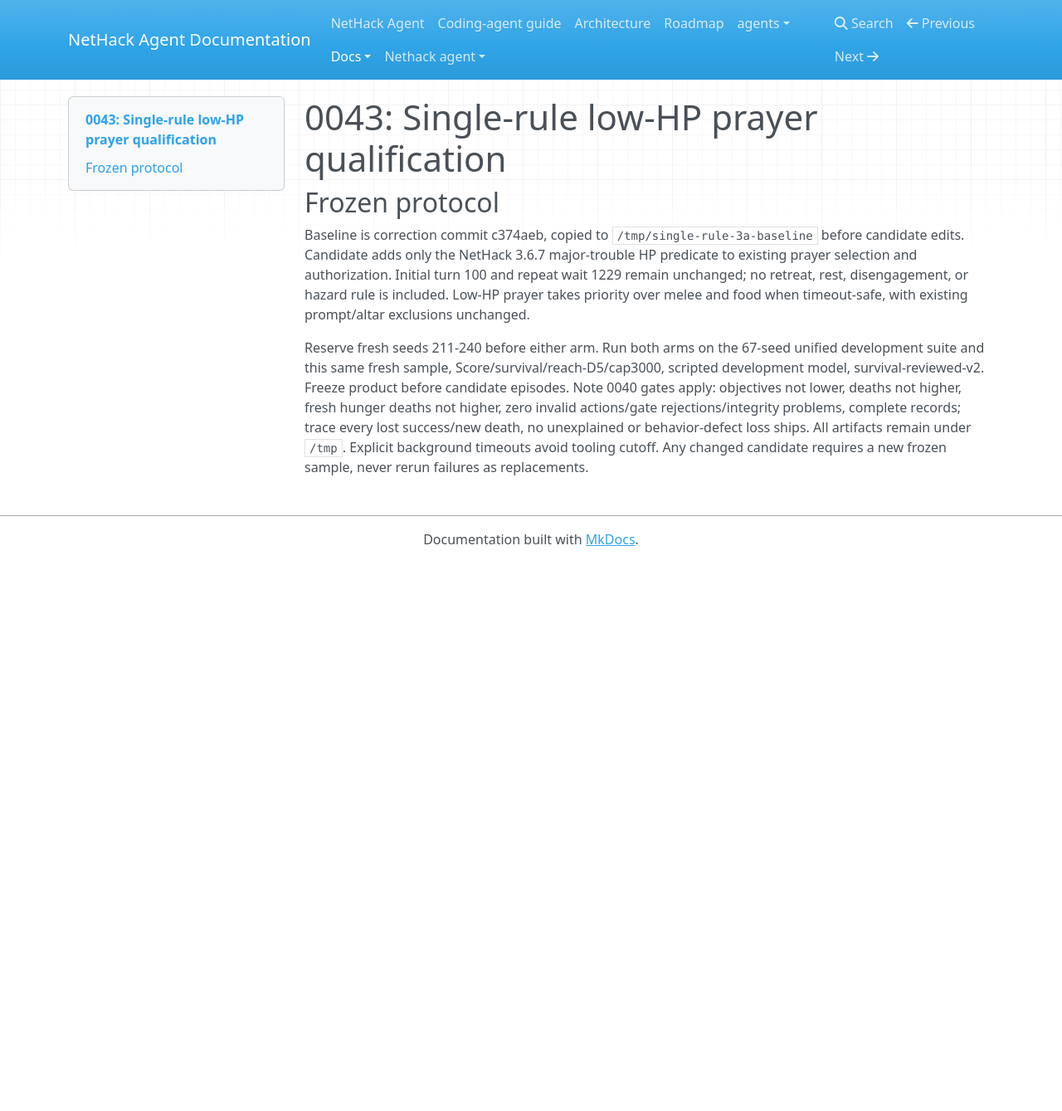
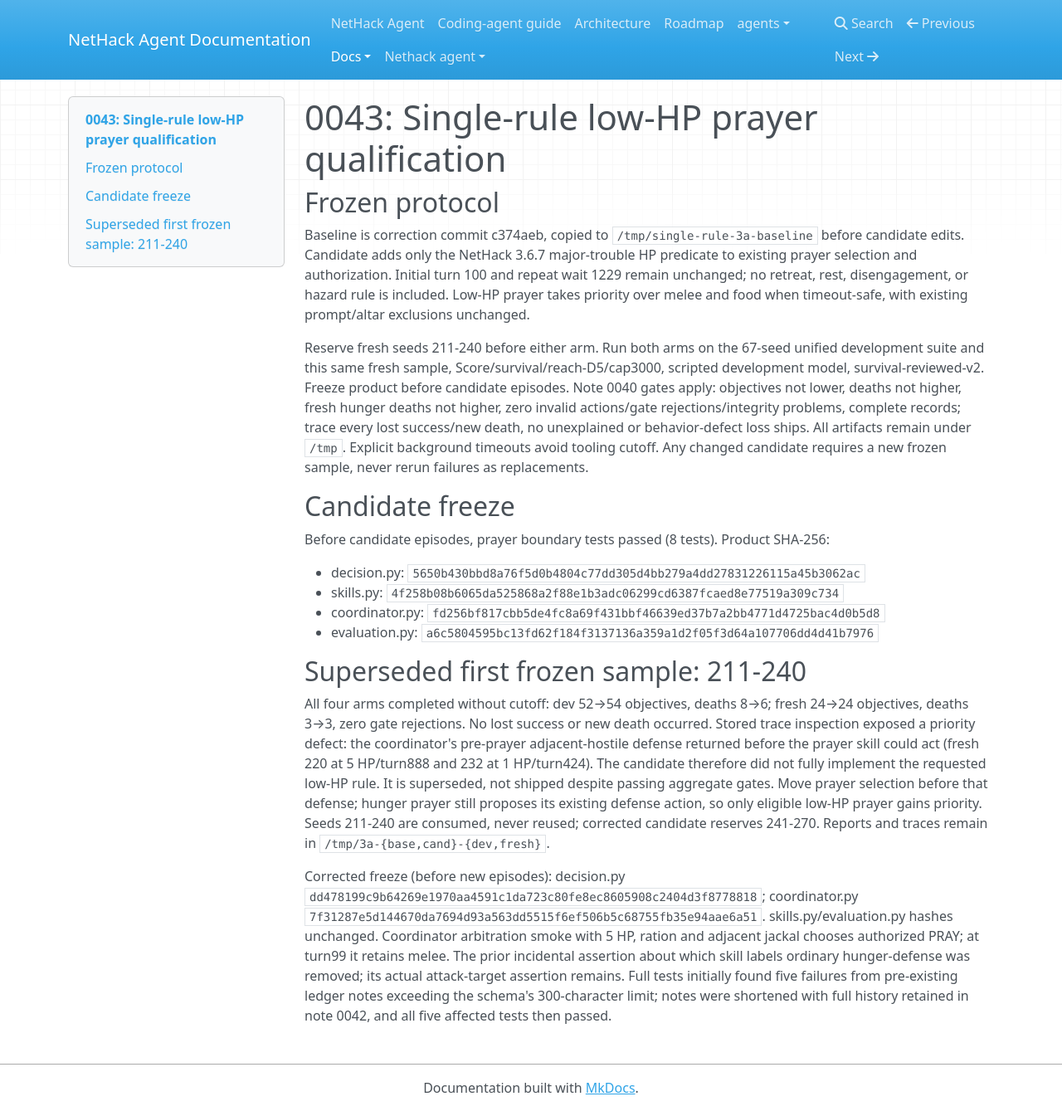
Before and after one commit to Stimim/workspace-agent-play-nethack, an MkDocs documentation site: the page built from docs/notes/0043-single-rule-prayer-qualification.md, in a window 1280 px wide and 1339 px high. Shown: the whole window at 83% size. Built offline with MkDocs 1.6.1, drawn with Linux system fonts in a browser that asks for light colours; nearby versions of some CDN libraries.

Commit message:
Reserve corrected prayer-priority qualification sample
Disclose completed superseded 211-240 sample and reserve 241-270.
Shorten historical ledger notes to the schema limit, retaining history
in corrected note 0042. Candidate product remains uncommitted pending
qualification.

OMP-Conversation: 01a0dd35-4ec8-76dd-9c86-bcac1fdb25c5

```diff
--- a/docs/notes/0043-single-rule-prayer-qualification.md
+++ b/docs/notes/0043-single-rule-prayer-qualification.md
@@ -5,3 +5,38 @@
 Baseline is correction commit c374aeb, copied to `/tmp/single-rule-3a-baseline` before candidate edits. Candidate adds only the NetHack 3.6.7 major-trouble HP predicate to existing prayer selection and authorization. Initial turn 100 and repeat wait 1229 remain unchanged; no retreat, rest, disengagement, or hazard rule is included. Low-HP prayer takes priority over melee and food when timeout-safe, with existing prompt/altar exclusions unchanged.
 
 Reserve fresh seeds 211-240 before either arm. Run both arms on the 67-seed unified development suite and this same fresh sample, Score/survival/reach-D5/cap3000, scripted development model, survival-reviewed-v2. Freeze product before candidate episodes. Note 0040 gates apply: objectives not lower, deaths not higher, fresh hunger deaths not higher, zero invalid actions/gate rejections/integrity problems, complete records; trace every lost success/new death, no unexplained or behavior-defect loss ships. All artifacts remain under `/tmp`. Explicit background timeouts avoid tooling cutoff. Any changed candidate requires a new frozen sample, never rerun failures as replacements.
+
+## Candidate freeze
+
+Before candidate episodes, prayer boundary tests passed (8 tests).
+Product SHA-256:
+
+- decision.py: `5650b430bbd8a76f5d0b4804c77dd305d4bb279a4dd27831226115a45b3062ac`
+- skills.py: `4f258b08b6065da525868a2f88e1b3adc06299cd6387fcaed8e77519a309c734`
+- coordinator.py: `fd256bf817cbb5de4fc8a69f431bbf46639ed37b7a2bb4771d4725bac4d0b5d8`
+- evaluation.py: `a6c5804595bc13fd62f184f3137136a359a1d2f05f3d64a107706dd4d41b7976`
+
+## Superseded first frozen sample: 211-240
+
+All four arms completed without cutoff: dev 52→54 objectives, deaths 8→6;
+fresh 24→24 objectives, deaths 3→3, zero gate rejections. No lost success
+or new death occurred. Stored trace inspection exposed a priority defect:
+the coordinator's pre-prayer adjacent-hostile defense returned before the
+prayer skill could act (fresh 220 at 5 HP/turn888 and 232 at 1 HP/turn424).
+The candidate therefore did not fully implement the requested low-HP rule.
+It is superseded, not shipped despite passing aggregate gates. Move prayer
+selection before that defense; hunger prayer still proposes its existing
+defense action, so only eligible low-HP prayer gains priority.
+Seeds 211-240 are consumed, never reused; corrected candidate reserves
+241-270. Reports and traces remain in `/tmp/3a-{base,cand}-{dev,fresh}`.
+
+Corrected freeze (before new episodes): decision.py
+`dd478199c9b64269e1970aa4591c1da723c80fe8ec8605908c2404d3f8778818`;
+coordinator.py `7f31287e5d144670da7694d93a563dd5515f6ef506b5c68755fb35e94aae6a51`.
+skills.py/evaluation.py hashes unchanged. Coordinator arbitration smoke
+with 5 HP, ration and adjacent jackal chooses authorized PRAY; at turn99
+it retains melee. The prior incidental assertion about which skill labels
+ordinary hunger-defense was removed; its actual attack-target assertion remains.
+Full tests initially found five failures from pre-existing ledger notes
+exceeding the schema's 300-character limit; notes were shortened with full
+history retained in note 0042, and all five affected tests then passed.
```
Also changed, not shown: 1 other file.
